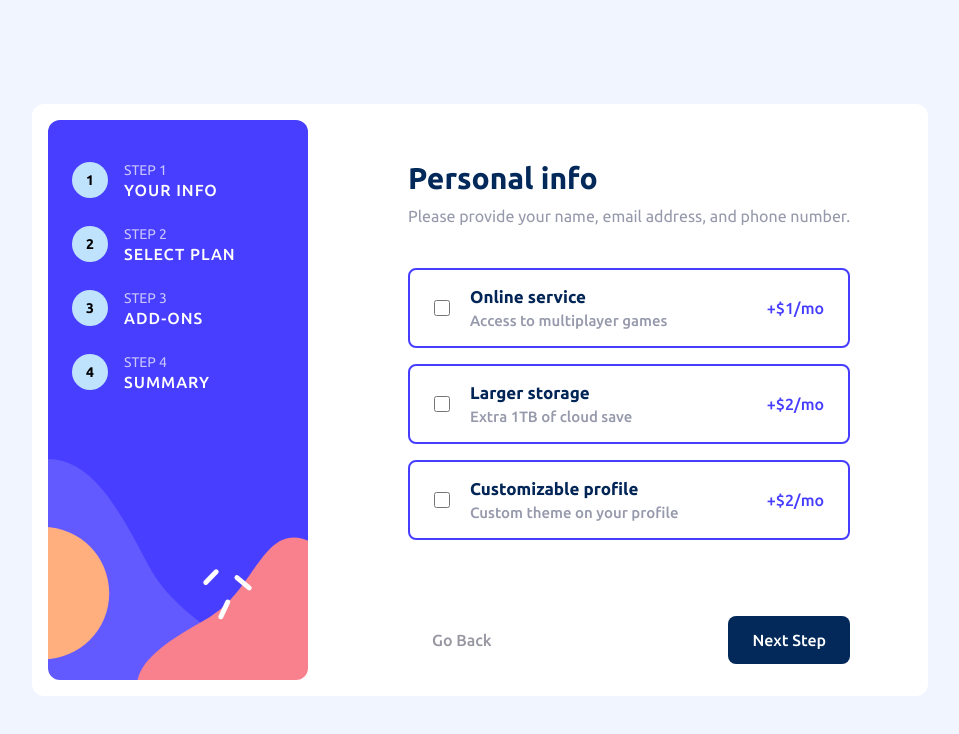
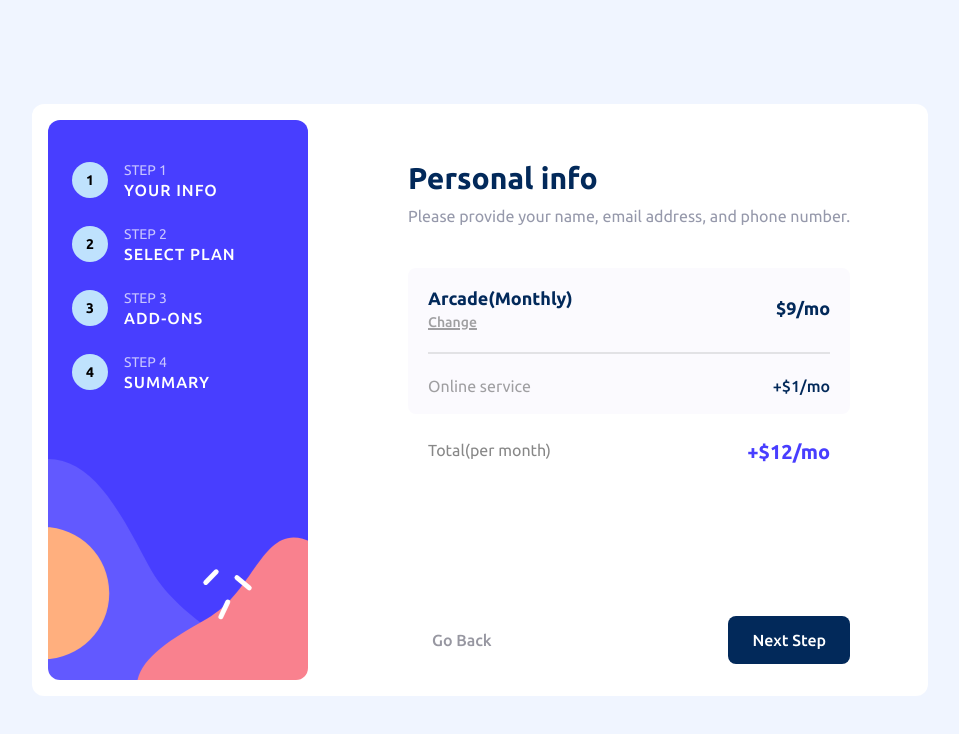
Before and after one commit to preetpalsinghkanda/multi-step-form, a React (Vite) app: page / in a window 1280 px wide. Shown: the top 734 px of the page, without its empty margins (160-1119 px from the left). Built offline with nearby package versions, Linux system fonts and the light colour scheme.

Commit message:
added summary setup page

```diff
--- a/src/components/Hero.jsx
+++ b/src/components/Hero.jsx
@@ -7,6 +7,7 @@ import AllInputs from "./main/step1/AllInputs.jsx";
 import Plan from "./main/step2/Plan.jsx";
 import FullPlan from "./main/step2/FullPlan.jsx";
 import AllAddOns from "./main/step3/AllAddOns.jsx";
+import Summary from "./main/step4/Summary.jsx";
 
 const Hero = () => {
   return (
@@ -26,7 +27,8 @@ const Hero = () => {
 
           {/* <AllInputs /> */}
           {/* <FullPlan /> */}
-          <AllAddOns/>
+          {/* <AllAddOns/> */}
+          <Summary/>
 
 
         </div>
--- /dev/null
+++ b/src/components/main/step4/Summary.jsx
@@ -0,0 +1,42 @@
+import React from "react";
+
+const Summary = () => {
+  return (
+    <div className=" flex  flex-col ">
+      <div className="rounded-lg bg-[#f9f7fda9] px-5 py-4">
+        <div className="flex items-center justify-between">
+          <div className="flex flex-col">
+            <span className="text-[hsl(213,96%,18%)] text-lg font-[600]">
+              Arcade(Monthly)
+            </span>
+            <button
+              style={{
+                textDecoration: "underline",
+                textDecorationThickness: "2px",
+              }}
+              className="border-0 cursor-pointer font-[500] text-[#0000005d] w-fit text-sm"
+            >
+              Change
+            </button>
+          </div>
+          <p className="text-lg font-[600] text-[hsl(213,96%,18%)]">$9/mo</p>
+        </div>
+        <hr className="border border-[#00000019] outline-0 my-5" />
+
+        <div className="flex flex-col gap-3">
+          <div className="flex justify-between">
+            <p className="text-[#0000005d]">Online service</p>
+            <p className="text-[hsl(213,96%,18%)] font-[500]">+$1/mo</p>
+          </div>
+        </div>
+      </div>
+
+      <div className="flex justify-between my-6 px-5">
+        <p className="text-[#00000078]">Total(per month)</p>
+        <p className="text-xl text-[#483EFF] font-[600]">+$12/mo</p>
+      </div>
+    </div>
+  );
+};
+
+export default Summary;
```
